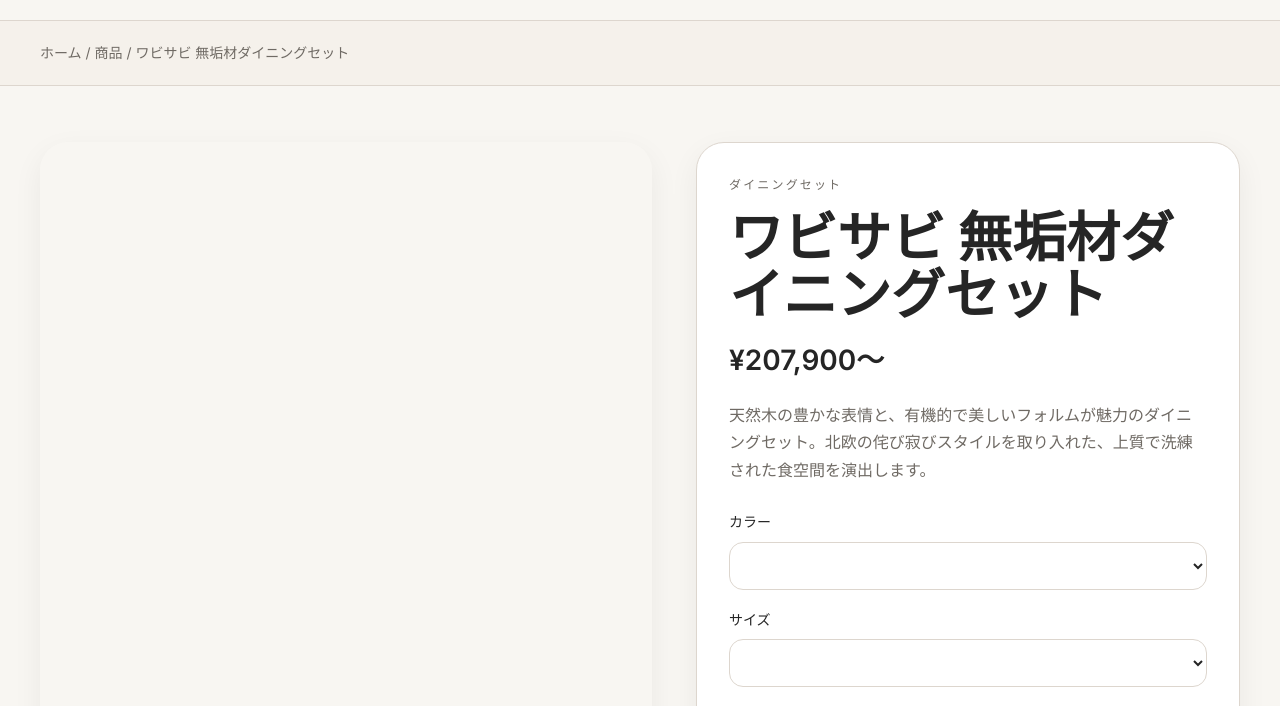
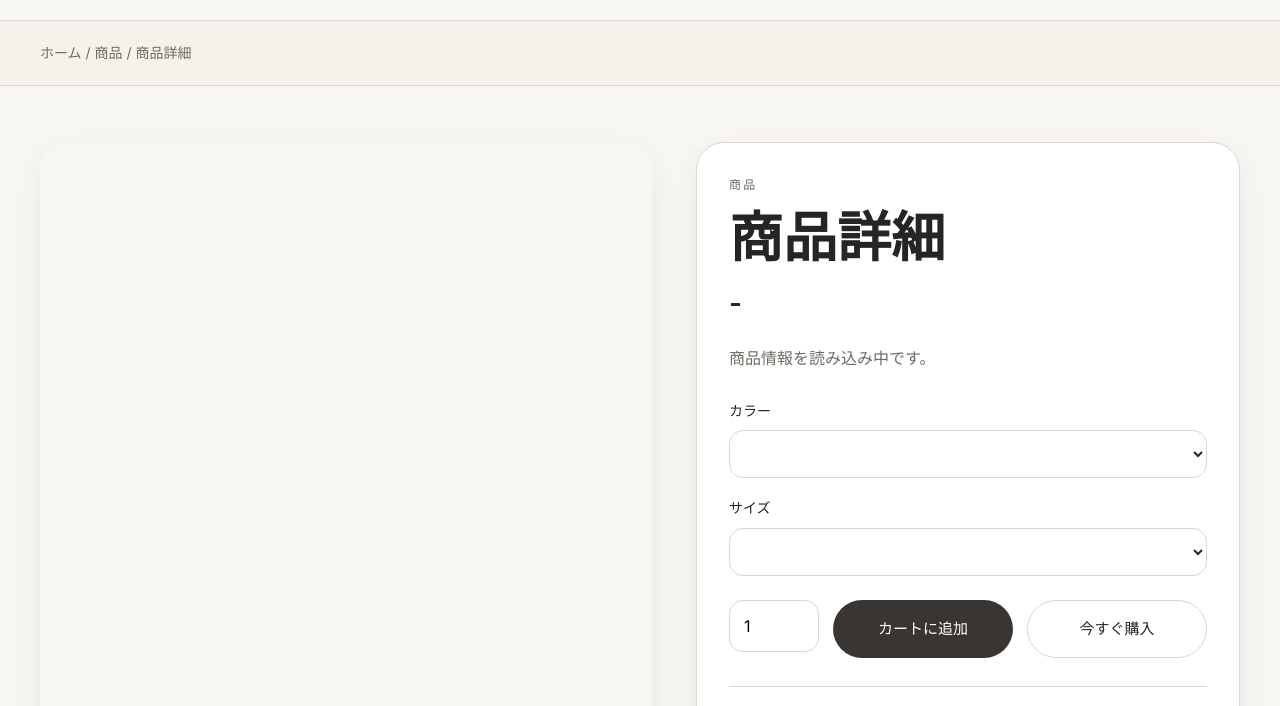
Before and after one commit to asrok696-cmd/luxe-living-japan, a website: page public/product.html in a window 1280 px wide. Shown: the part 72-778 px from the top of the page. Drawn offline with nearby package versions, Linux system fonts and the light colour scheme.

Commit message:
Fix dynamic product SEO and product page updates

```diff
--- a/public/product.html
+++ b/public/product.html
@@ -89,7 +89,7 @@
           <p>
             <a href="/index.html">ホーム</a> /
             <a href="/shop.html">商品</a> /
-            <span id="productBreadcrumbTitle">ワビサビ 無垢材ダイニングセット</span>
+            <span id="productBreadcrumbTitle">商品詳細</span>
           </p>
         </nav>
       </div>
@@ -102,7 +102,7 @@
             class="product-main-image"
             id="productMainImage"
             role="img"
-            aria-label="ワビサビ 無垢材ダイニングセット メイン画像"
+            aria-label="商品画像"
           ></div>
 
           <div class="product-thumb-grid product-thumb-grid-nine">
@@ -123,21 +123,21 @@
 
         <div
           class="product-summary"
-          data-product-id="wabisabi-solid-wood-dining-set"
-          data-product-name="ワビサビ 無垢材ダイニングセット"
-          data-product-price="207900"
+          data-product-id=""
+          data-product-name=""
+          data-product-price=""
           data-storage-type=""
           data-chair-type=""
           data-mattress-type=""
           data-mattress-label=""
           data-mattress-price="0"
         >
-          <p class="product-page-label" id="productCategory">ダイニングセット</p>
-          <h1 id="productTitle">ワビサビ 無垢材ダイニングセット</h1>
-          <p class="product-page-price" id="productPrice">¥207,900〜</p>
+          <p class="product-page-label" id="productCategory">商品</p>
+          <h1 id="productTitle">商品詳細</h1>
+          <p class="product-page-price" id="productPrice">-</p>
 
           <p class="product-page-description" id="productDescription">
-            天然木の豊かな表情と、有機的で美しいフォルムが魅力のダイニングセット。北欧の侘び寂びスタイルを取り入れた、上質で洗練された食空間を演出します。
+            商品情報を読み込み中です。
           </p>
 
           <div class="product-options">
```
Also changed, not shown: public/images/sets/luxury-room-set-02.jpg, public/images/sets/luxury-room-set-03.jpg, vercel.json.
